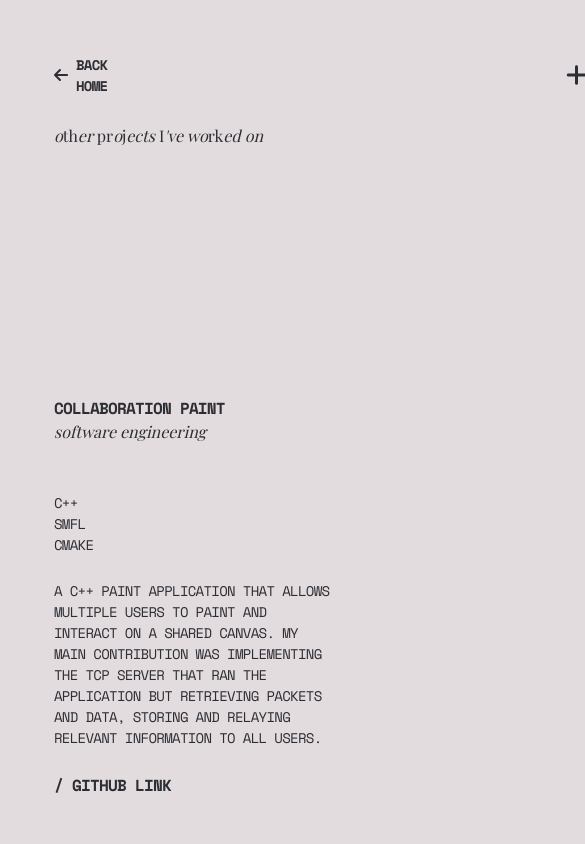
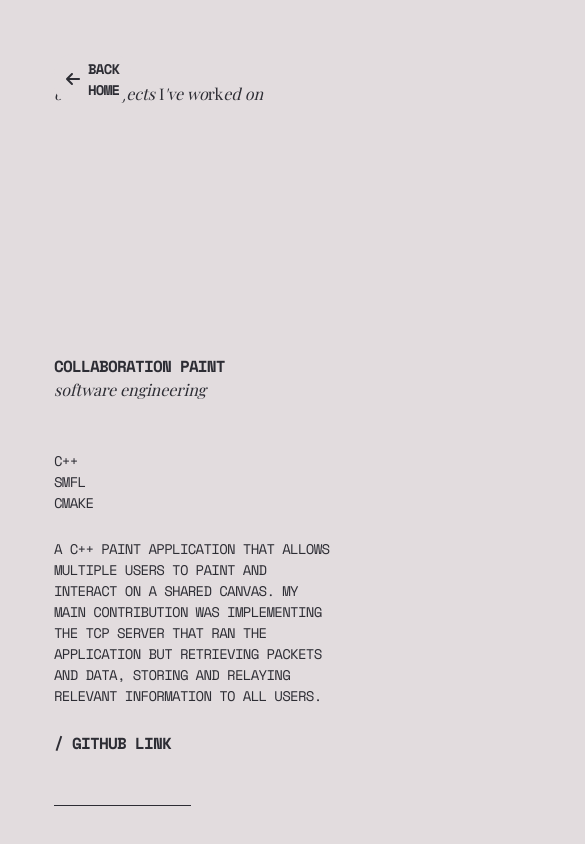
Before and after one commit to nzielln/en-portfolio, a Next.js app: page /projects/more-projects in a window 390 px wide. Shown: the top 844 px of the page, 585 px wide, since content can reach past the window. Built offline with nearby package versions, Linux system fonts and the light colour scheme; a web font is replaced by a local one.

Commit message:
responsive

```diff
--- a/pages/index.tsx
+++ b/pages/index.tsx
@@ -5,8 +5,16 @@ import HomeScreen from '../src/FRONTEND/VIEWS/HomeScreen'
 import { GetStaticProps } from 'next'
 import Header from '../src/FRONTEND/COMPONENTS/Header'
 import Footer from '../src/FRONTEND/COMPONENTS/Footer'
+import { useState } from 'react'
 
-const Home = ({projects}: any) => {
+const Home = ({ projects }: any) => {
+
+  const [showLogo, setShowLogo] = useState<boolean>(false)
+
+  const _showLogoFunction = (show: boolean) => {
+    setShowLogo(show)
+  }
+
   return (
     <>
       <Head>
@@ -15,8 +23,8 @@ const Home = ({projects}: any) => {
         <link rel="icon" href="/favicon.ico" />
       </Head>
       <main >
-        <Header showHeader={true} />
-        <HomeScreen projects={projects} />
+        <Header showHeader={true} showLogo={ showLogo } />
+        <HomeScreen projects={projects} showLogo={ _showLogoFunction} />
         <Footer/>
       </main>
     </>
--- a/src/CONSTANTS.ts
+++ b/src/CONSTANTS.ts
@@ -61,4 +61,8 @@ export const PRT_MORE_SPAN = "7"
 export const PRT_IMAGES_FOLDER = "IMAGES"
 export const PRT_DETAIL_SPAN = "5"
 
-export const PRT_SCROLL_THRESHHOLD = 50
+export const PRT_SCROLL_THRESHHOLD = 100
+
+export const PRT_SMALL_WIDTH = 768
+export const PRT_MEDIUM_WIDTH = 1024
+export const PRT_LARGE_WIDTH = 1280
--- a/src/FRONTEND/COMPONENTS/Header.tsx
+++ b/src/FRONTEND/COMPONENTS/Header.tsx
@@ -15,10 +15,9 @@ import {
     PRT_LAST_INITALS,
     PRT_BACK_HOME,
 } from "../../CONSTANTS";
-import { PageProp } from "../../PROPS AND INTERFACES/Props";
+import { HeaderProp } from "../../PROPS AND INTERFACES/Props";
 import { FontAwesomeIcon, FontAwesomeIconProps } from "@fortawesome/react-fontawesome";
 import { faPlus, faMinus, faArrowLeft } from "@fortawesome/free-solid-svg-icons";
-import { Menu, Transition } from "@headlessui/react";
 import { useState } from "react";
 import { IconProp } from "@fortawesome/fontawesome-svg-core";
 
@@ -45,7 +44,7 @@ const MENU_ITEMS = [
     },
 ]
 
-const Header = ({ showHeader }: PageProp) => {
+const Header = ({ showHeader, showLogo }: HeaderProp) => {
     const [showMenu, setShowMenu] = useState<boolean>(false)
     const [menuIcon, setMenuIcon] = useState<IconProp>(faPlus)
     const [degrees, setDegrees] = useState<string>("0")
@@ -58,11 +57,15 @@ const Header = ({ showHeader }: PageProp) => {
     }
 
     return (
-        <div className="prt_header flex items-center justify-between">
+        <div className="prt_header flex items-center justify-between fixed ">
 
             {
                 showHeader ?
-                    <div className="prt_header_logo prt_content_style_b">{PRT_LAST_INITALS}</div>
+                    <div className="prt_header_logo prt_content_style_b"
+                        style={{
+                            "visibility": `${showLogo ? "visible": "hidden"}`
+                        }}
+                    >{PRT_LAST_INITALS}</div>
                     :
                     <div className="prt_header_logo prt_content_style_b">
                         <Link href={"/"} passHref className="flex items-center gap-2">
--- a/src/FRONTEND/VIEWS/HomeScreen.tsx
+++ b/src/FRONTEND/VIEWS/HomeScreen.tsx
@@ -19,12 +19,14 @@ import AboutSection from "./Sections/AboutSection";
 import TitleSection from "./Sections/TitleSection";
 import WorkSection from "./Sections/WorkSection";
 import ContactSection from "./Sections/ContactSection";
+import { AnyProjectsProp, ShowLogoAction } from "../../PROPS AND INTERFACES/Props";
 
-const HomeScreen = ({ projects }: any) => {
+const HomeScreen = ({ projects, showLogo }: AnyProjectsProp) => {
+
     return (
         <div className="prt_homescreen">
             <div className="prt_homescreen_content">
-                <TitleSection />
+                <TitleSection showLogo={showLogo}/>
                 <div className="prt_section_divider"></div>
                 <AboutSection />
                 <div className="prt_section_divider"></div>
--- a/src/FRONTEND/VIEWS/Sections/TitleSection.tsx
+++ b/src/FRONTEND/VIEWS/Sections/TitleSection.tsx
@@ -8,8 +8,9 @@ import {
     PRT_HOME_DESCRIPTION_BOTTOM,
     PRT_SCROLL_THRESHHOLD
 } from "../../../CONSTANTS"
+import { ShowLogoAction } from "../../../PROPS AND INTERFACES/Props"
 
-const TitleSection = () => {
+const TitleSection = ({ showLogo }: ShowLogoAction) => {
     const scrollToTop = () => {
         window.scrollTo({
             top: 0,
@@ -19,18 +20,26 @@ const TitleSection = () => {
     if (typeof window !== 'undefined') {
 
         let scrollButton = document.getElementById("prt_scroll_button")
+        let titleElement = document.getElementById("prt_title")
+
         scrollButton!.style.opacity = "0"
+        // titleElement!.style.opacity = "0"
         console.log(scrollButton)
 
 
         window.onscroll = () => {
             if (document.body.scrollTop > PRT_SCROLL_THRESHHOLD || document.documentElement.scrollTop > PRT_SCROLL_THRESHHOLD) {
                 scrollButton!.style.opacity = "1";
+                showLogo(false)
             } else {
                 scrollButton!.style.opacity = "0";
+                showLogo(true)
             }
+
+
         }
     }
+
 
     return (
         <div
@@ -44,7 +53,7 @@ const TitleSection = () => {
 
                 </div>
             </div>
-            <div className="prt_home_page_row_title grid md:grid-cols-8 lg:grid-cols-10 xl:grid-cols-12 md:gap-1 lg:gap-2 xl:gap-3 md:row-span-2 md:items-center items-start">
+            <div className="prt_home_page_row_title grid md:grid-cols-8 lg:grid-cols-10 xl:grid-cols-12 md:gap-1 lg:gap-2 xl:gap-3 md:row-span-2 md:items-center items-start" id="prt_title">
                 <div className="prt_name_col md:col-start-2 md:col-span-5 lg:col-start-3 lg:col-span-6 xl:col-start-3 xl:col-span-6">
                     <h1 className="prt_title_name prt_pf_title_i">e<span className="prt_pf_title">ll</span>ah <br /> nz<span className="prt_pf_title">ik</span>oba</h1>
                 </div>
--- a/src/PROPS AND INTERFACES/Props.ts
+++ b/src/PROPS AND INTERFACES/Props.ts
@@ -7,11 +7,20 @@ export type ProjectsProp = {
     projects: ProjectInterface[]
 }
 
+export type AnyProjectsProp = {
+    projects: any[],
+    showLogo: (showLogo: boolean) => void
+}
+
 export type ButtonProp = {
     link: LinkInterface
 }
 
-export type PageProp = {
+export type HeaderProp = {
+    showHeader: boolean,
+    showLogo: boolean
+}
 
-    showHeader: boolean
+export type ShowLogoAction = {
+    showLogo: (showLogo: boolean) => void
 }
--- a/src/STYLE/css/style.css
+++ b/src/STYLE/css/style.css
@@ -346,15 +346,46 @@ body {
 }
 
 .prt_header {
-  width: 100%;
+  left: 0;
+  right: 0;
+  z-index: 120;
+  padding-left: 128px;
+  padding-right: 128px;
+}
+@media screen and (max-width: 1280px) {
+  .prt_header {
+    padding-left: 110px;
+    padding-right: 110px;
+  }
+}
+@media screen and (max-width: 1024px) {
+  .prt_header {
+    padding-left: 54px;
+    padding-right: 54px;
+  }
+}
+@media screen and (max-width: 768px) {
+  .prt_header {
+    padding-left: 54px;
+    padding-right: 54px;
+  }
+}
+.prt_header .prt_header_logo {
+  padding-top: 4px;
+  padding-bottom: 4px;
+  padding-left: 12px;
+  padding-right: 12px;
+  border-radius: 20px;
+  background-color: #e2dcde;
 }
 
 .prt_round_button {
   margin-left: 24px;
+  background-color: #e2dcde;
   width: -moz-fit-content;
   width: fit-content;
   height: 30px;
-  border: 1.5px solid #2d2d34;
+  border: 2px solid #2d2d34;
   border-radius: 20px;
   transition: all 200ms ease-in-out;
 }
@@ -720,7 +751,8 @@ body {
   letter-spacing: -0.05em;
 }
 
-.prt_plus_menu, .prt_menu {
+.prt_plus_menu,
+.prt_menu {
   transition: all 500ms ease-in-out;
 }
 
--- a/src/STYLE/scss/style.scss
+++ b/src/STYLE/scss/style.scss
@@ -359,7 +359,6 @@ body {
 .prt_more_projects {
     padding-top: 10%;
 
-
     .prt_project_description_details {
         margin-bottom: 50px;
     }
@@ -513,13 +512,54 @@ body {
     height: 100px;
 }
 .prt_header {
-    width: 100%;
+    left: 0;
+    right: 0;
+    z-index: 120;
+    padding: {
+        left: $padding_xl;
+        right: $padding_xl;
+    }
+
+    @include responsive(large) {
+        padding: {
+            left: $padding_lg;
+            right: $padding_lg;
+        }
+    }
+
+    @include responsive(medium) {
+        padding: {
+            left: $padding_md;
+            right: $padding_md;
+        }
+    }
+
+    @include responsive(small) {
+        padding: {
+            left: $padding_sm;
+            right: $padding_sm;
+        }
+    }
+
+    .prt_header_logo {
+        padding: {
+            top: 4px;
+            bottom: 4px;
+            left: 12px;
+            right: 12px;
+
+        }
+        border-radius: $round-radius_lg;
+        background-color: $main;
+    }
 }
 
 .prt_round_button {
     margin: {
         left: 24px;
     }
+    background-color: $main;
+
     .prt_menu_link {
         line-height: $line-space_lg;
 
@@ -547,7 +587,7 @@ body {
 
     height: 30px;
 
-    border: 1.5px solid $dark;
+    border: 2px solid $dark;
     border-radius: $round-radius_lg;
     transition: all 200ms ease-in-out;
 
@@ -877,7 +917,6 @@ body {
     }
 }
 
-
 .prt_footer_style {
     font: {
         family: $space;
@@ -897,10 +936,10 @@ body {
     letter-spacing: -0.05em;
 }
 
-
 // ANIMATIONS
 
-.prt_plus_menu, .prt_menu {
+.prt_plus_menu,
+.prt_menu {
     transition: all 500ms ease-in-out;
 }
 
```
Also changed, not shown: 1 other file (tests, documents, lock files or other folders).
